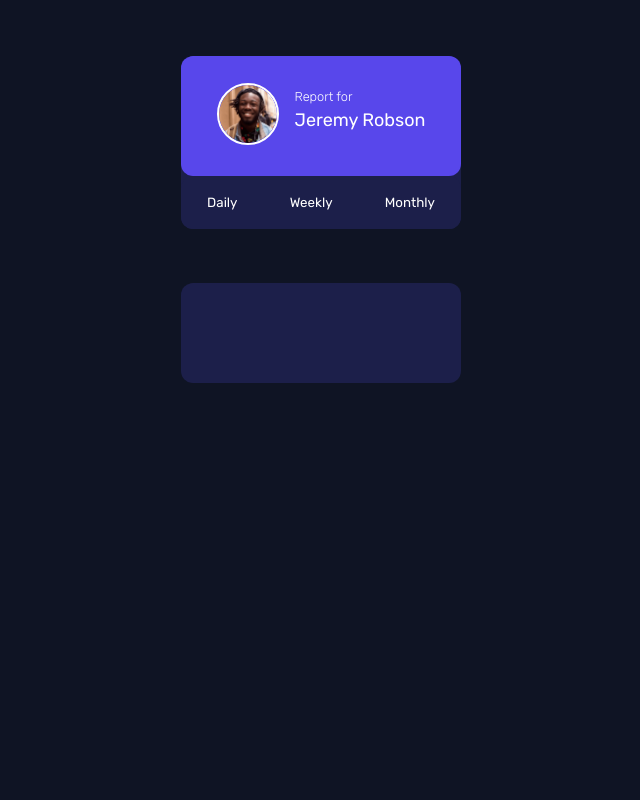
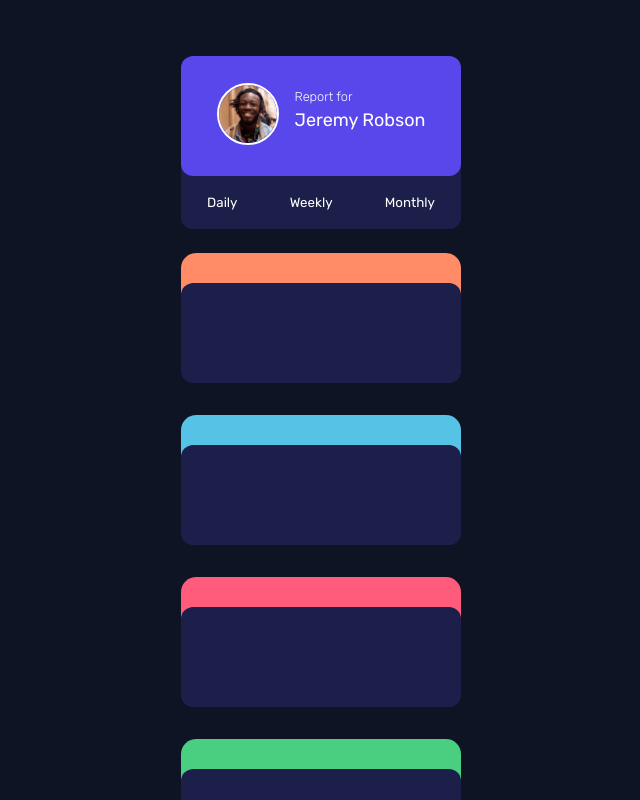
Before and after one commit to Pleopleq/time-tracking-dashboard-main, a Vue app in the folder time-tracking-dashboard/: page / in a window 1280 px wide. Shown: the top 800 px of the page, without its empty margins (319-959 px from the left). Built offline with nearby package versions, Linux system fonts and the light colour scheme.

Commit message:
Add logic for color bars. Render multiple cards based on data.json

```diff
--- a/time-tracking-dashboard/src/App.vue
+++ b/time-tracking-dashboard/src/App.vue
@@ -9,7 +9,11 @@
       </template>
     </user-profile>
     <div class="trackers__container">
-      <tracker-card></tracker-card>
+      <tracker-card
+        v-for="area in trackers"
+        :key="area.title"
+        :colorBar="area.title.toLowerCase()"
+      ></tracker-card>
     </div>
   </main>
 </template>
@@ -19,8 +23,15 @@ import UserAvatar from "./components/UserAvatar.vue";
 import UserInfo from "./components/UserInfo.vue";
 import UserProfile from "./components/UserProfile.vue";
 import TrackerCard from "./components/TrackerCard.vue";
+import data from "../public/data.json";
+
 export default {
   components: { UserProfile, UserAvatar, UserInfo, TrackerCard },
+  data() {
+    return {
+      trackers: data,
+    };
+  },
   name: "App",
 };
 </script>
--- a/time-tracking-dashboard/src/components/TrackerCard.vue
+++ b/time-tracking-dashboard/src/components/TrackerCard.vue
@@ -1,5 +1,5 @@
 <template>
-  <div class="tracker__container" :class="colorBar">
+  <div class="tracker__container" :class="getColorBar(colorBar)">
     <div class="tracker__data">
       <slot name="trackerData"></slot>
     </div>
@@ -11,6 +11,26 @@ export default {
   props: {
     colorBar: "",
   },
+  methods: {
+    getColorBar(trackerName) {
+      switch (trackerName) {
+        case "work":
+          return "colorBar__work";
+        case "play":
+          return "colorBar__play";
+        case "study":
+          return "colorBar__study";
+        case "exercise":
+          return "colorBar__exercise";
+        case "social":
+          return "colorBar__social";
+        case "self care":
+          return "colorBar__selfCare";
+        default:
+          return "";
+      }
+    },
+  },
 };
 </script>
 
@@ -20,6 +40,7 @@ export default {
   align-items: flex-end;
   border-radius: 15px;
   height: 130px;
+  margin-bottom: 2rem;
 }
 .tracker__data {
   display: flex;
@@ -33,7 +54,7 @@ export default {
 }
 
 .colorBar__work {
-  background-color: var(--soft-orange);
+  background-color: var(--light-red);
 }
 .colorBar__play {
   background-color: var(--soft-blue);
```
